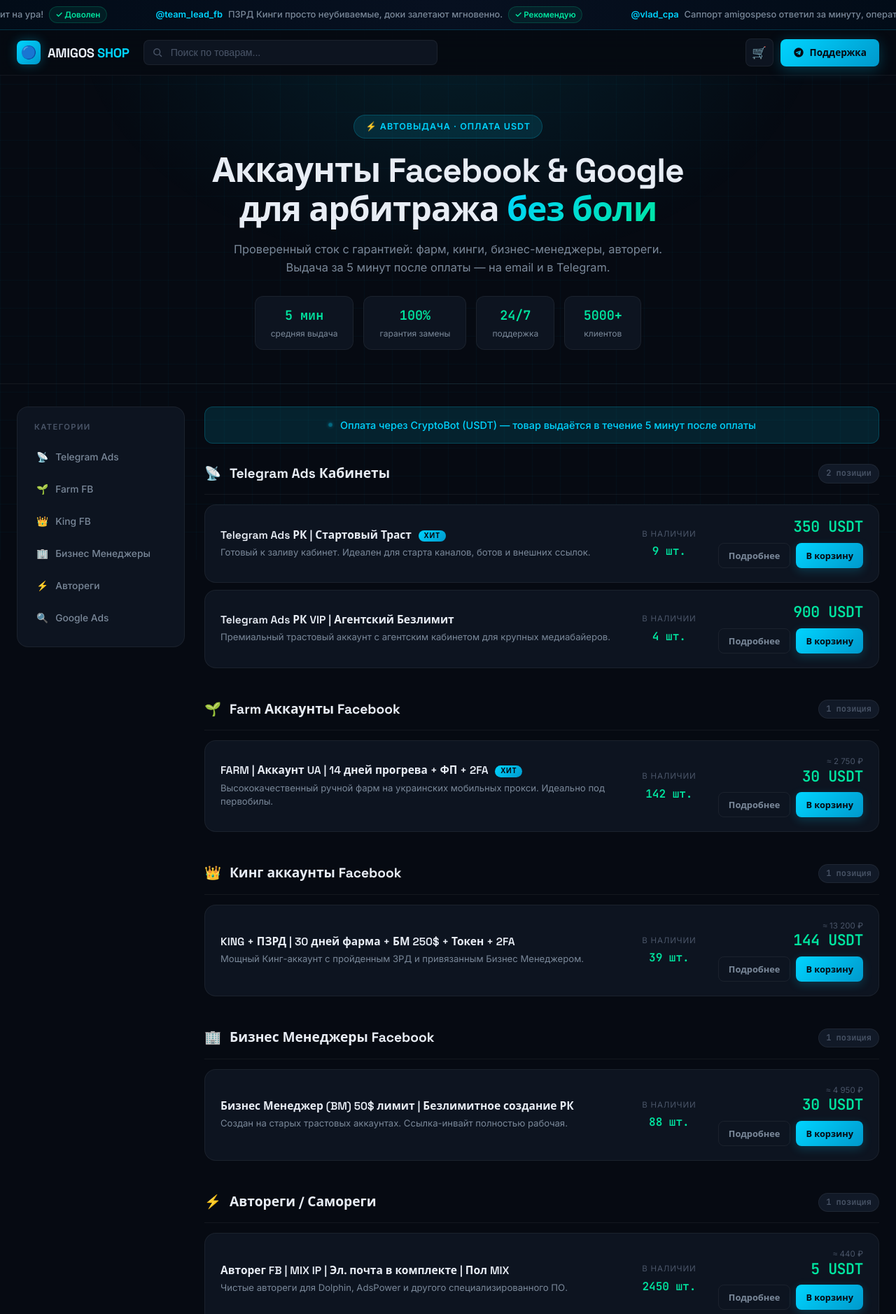
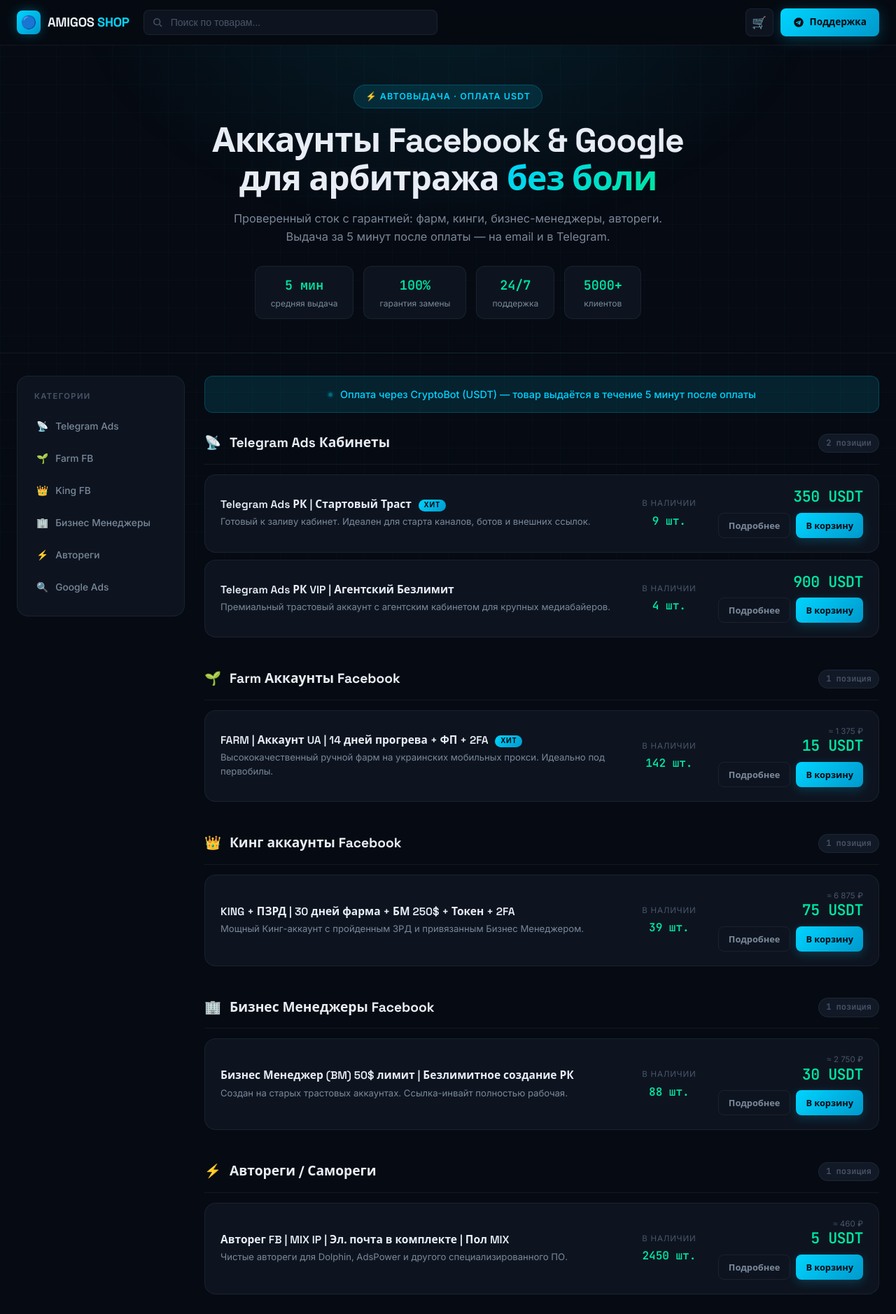
Before and after one commit to amigos560/osnova8, a website: page public/index.html in a window 1280 px wide. Shown: the top 1878 px of the page at 70% size. Drawn offline with Linux system fonts and the light colour scheme.

Commit message:
Update index.html

```diff
--- a/public/index.html
+++ b/public/index.html
@@ -16,22 +16,6 @@
 <link rel="stylesheet" href="/styles.css">
 </head>
 <body>
-
-<!-- ТИКЕР ОТЗЫВОВ -->
-<div class="ticker" aria-hidden="true">
-  <div class="ticker-track">
-    <div class="ticker-item"><strong>@arbitrazh_pro</strong> Лучший фарм под первобилы, спенд летит на ура! <span class="badge">✓ Доволен</span></div>
-    <div class="ticker-item"><strong>@team_lead_fb</strong> ПЗРД Кинги просто неубиваемые, доки залетают мгновенно. <span class="badge">✓ Рекомендую</span></div>
-    <div class="ticker-item"><strong>@vlad_cpa</strong> Саппорт amigospeso ответил за минуту, оперативно решил вопрос. <span class="badge">✓ Топ</span></div>
-    <div class="ticker-item"><strong>@google_king</strong> Аккаунты Google с открутом — биллинги вяжутся с первой попытки! <span class="badge">✓ Респект</span></div>
-    <div class="ticker-item"><strong>@mediabuy_agency</strong> Закупили пачку авторегов, валид 100%. Берём на постоянке. <span class="badge">✓ 5 звёзд</span></div>
-    <div class="ticker-item"><strong>@arbitrazh_pro</strong> Лучший фарм под первобилы, спенд летит на ура! <span class="badge">✓ Доволен</span></div>
-    <div class="ticker-item"><strong>@team_lead_fb</strong> ПЗРД Кинги просто неубиваемые, доки залетают мгновенно. <span class="badge">✓ Рекомендую</span></div>
-    <div class="ticker-item"><strong>@vlad_cpa</strong> Саппорт amigospeso ответил за минуту, оперативно решил вопрос. <span class="badge">✓ Топ</span></div>
-    <div class="ticker-item"><strong>@google_king</strong> Аккаунты Google с открутом — биллинги вяжутся с первой попытки! <span class="badge">✓ Респект</span></div>
-    <div class="ticker-item"><strong>@mediabuy_agency</strong> Закупили пачку авторегов, валид 100%. Берём на постоянке. <span class="badge">✓ 5 звёзд</span></div>
-  </div>
-</div>
 
 <!-- ШАПКА -->
 <header class="header">
@@ -157,8 +141,8 @@
           </div>
           <div class="p-stock-col"><div class="stock-label">В наличии</div><div class="stock-count">142 шт.</div></div>
           <div class="p-action-col">
-            <div class="price-rub">≈ 2 750 ₽</div>
-            <div class="price-main">30 USDT</div>
+            <div class="price-rub">≈ 1 375 ₽</div>
+            <div class="price-main">15 USDT</div>
             <div class="btn-row">
               <button class="btn btn-info" type="button">Подробнее</button>
               <button class="btn btn-add" type="button">В корзину</button>
@@ -180,8 +164,8 @@
           </div>
           <div class="p-stock-col"><div class="stock-label">В наличии</div><div class="stock-count">39 шт.</div></div>
           <div class="p-action-col">
-            <div class="price-rub">≈ 13 200 ₽</div>
-            <div class="price-main">144 USDT</div>
+            <div class="price-rub">≈ 6 875 ₽</div>
+            <div class="price-main">75 USDT</div>
             <div class="btn-row">
               <button class="btn btn-info" type="button">Подробнее</button>
               <button class="btn btn-add" type="button">В корзину</button>
@@ -203,7 +187,7 @@
           </div>
           <div class="p-stock-col"><div class="stock-label">В наличии</div><div class="stock-count">88 шт.</div></div>
           <div class="p-action-col">
-            <div class="price-rub">≈ 4 950 ₽</div>
+            <div class="price-rub">≈ 2 750 ₽</div>
             <div class="price-main">30 USDT</div>
             <div class="btn-row">
               <button class="btn btn-info" type="button">Подробнее</button>
@@ -226,7 +210,7 @@
           </div>
           <div class="p-stock-col"><div class="stock-label">В наличии</div><div class="stock-count">2450 шт.</div></div>
           <div class="p-action-col">
-            <div class="price-rub">≈ 440 ₽</div>
+            <div class="price-rub">≈ 460 ₽</div>
             <div class="price-main">5 USDT</div>
             <div class="btn-row">
               <button class="btn btn-info" type="button">Подробнее</button>
@@ -249,7 +233,7 @@
           </div>
           <div class="p-stock-col"><div class="stock-label">В наличии</div><div class="stock-count">45 шт.</div></div>
           <div class="p-action-col">
-            <div class="price-rub">≈ 1 350 ₽</div>
+            <div class="price-rub">≈ 2 020 ₽</div>
             <div class="price-main">22 USDT</div>
             <div class="btn-row">
               <button class="btn btn-info" type="button">Подробнее</button>
```
